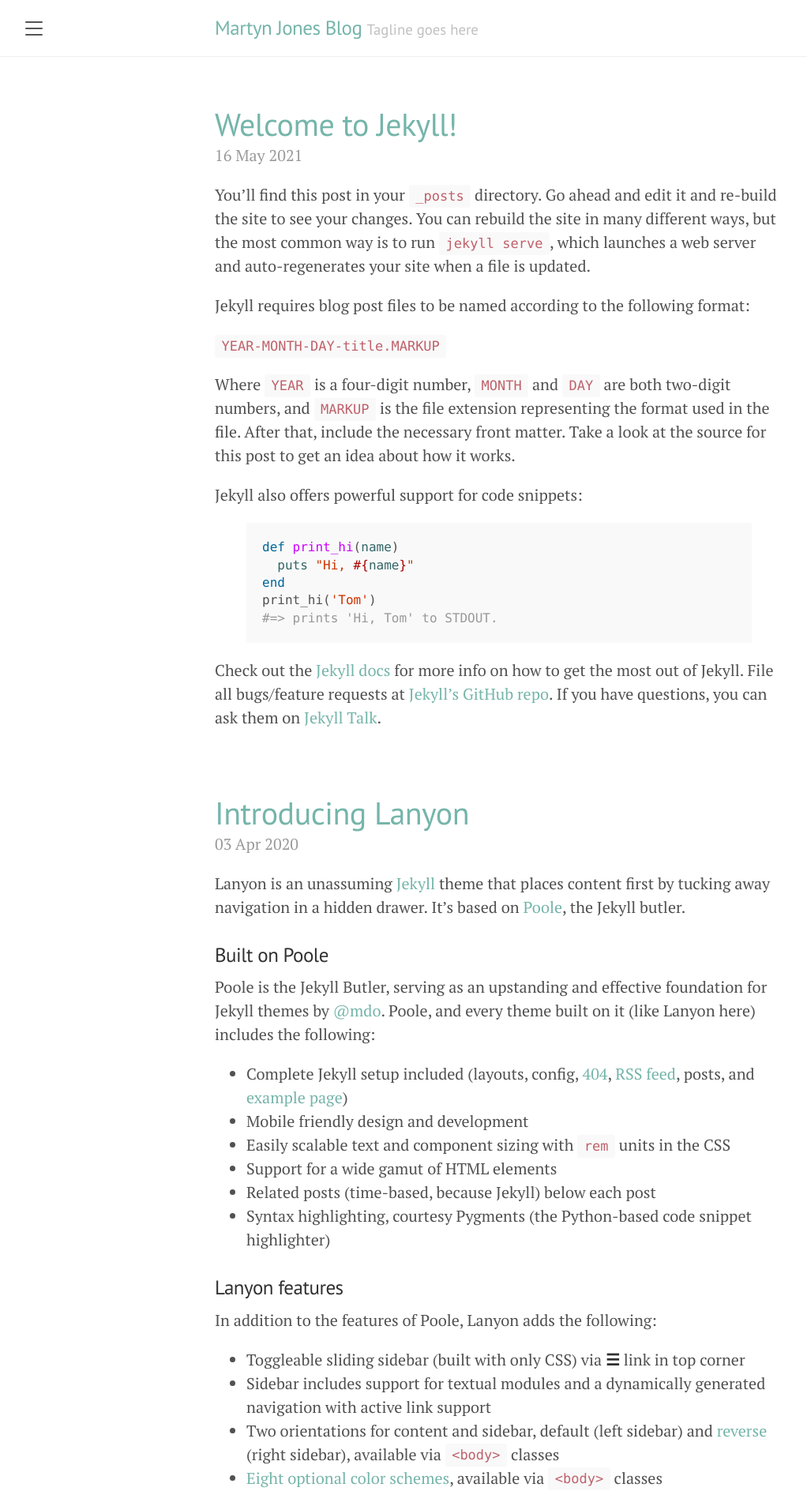
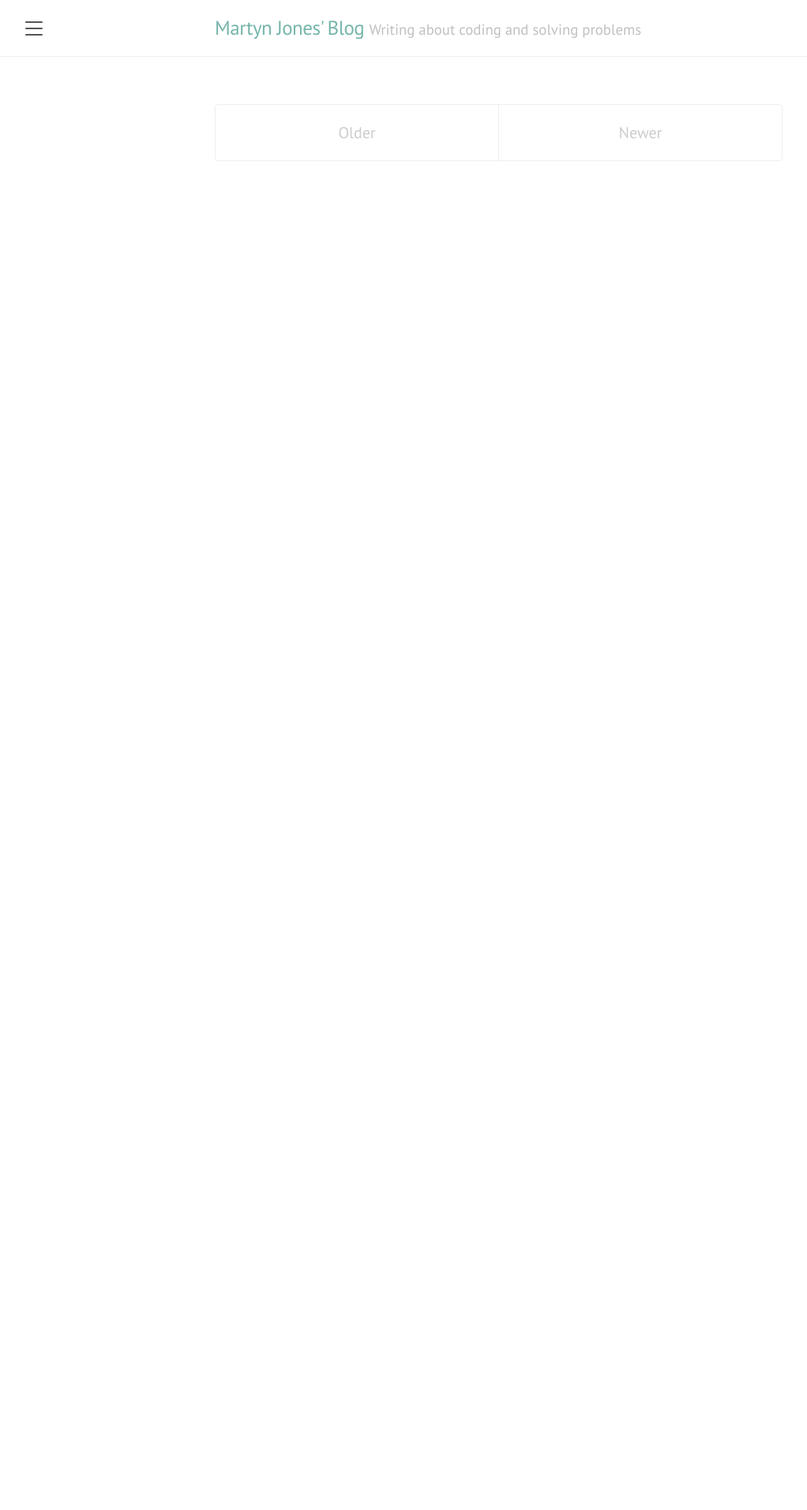
Before and after one commit to MartynJones87/MartynJones87.github.io, a Jekyll site: the page built from index.html, in a window 1280 px wide. Shown: the top 1912 px of the page at 79% size, without its empty margins (8-1030 px from the left). Built offline with Jekyll 4.4.1, drawn with Linux system fonts in a browser that asks for light colours; nearby versions of some CDN libraries; the list of posts is cut into pages by our own code; after the commit the page ends 900 px from its top, so only the background shows below that; some of the changed text lies outside the part shown.

Commit message:
Final theming changes

```diff
--- a/_config.yml
+++ b/_config.yml
@@ -1,6 +1,6 @@
 # Setup
-title:               Martyn Jones Blog
-tagline:             'Tagline goes here'
+title:               Martyn Jones' Blog
+tagline:             'Writing about coding and solving problems'
 #description:         'A reserved <a href="https://jekyllrb.com" target="_blank">Jekyll</a> theme that places the utmost gravity on content with a hidden drawer. Made by <a href="https://twitter.com/mdo" target="_blank">@mdo</a>.'
 description:         ''
 url:                 https://martynjones87.github.io
--- a/_includes/sidebar.html
+++ b/_includes/sidebar.html
@@ -5,7 +5,10 @@
 <!-- Toggleable sidebar -->
 <div class="sidebar" id="sidebar">
   <div class="sidebar-item">
-    <p>{{ site.description }}</p>
+    <!-- <p>{{ site.description }}</p> -->
+    <p>
+      <img src="https://secure.gravatar.com/avatar/8169e598329354aaaa6bbbd27a361b6a?s=240" alt="me">
+    </p>
   </div>
 
   <nav class="sidebar-nav">
@@ -25,9 +28,9 @@
       {% endif %}
     {% endfor %}
 
-    <a class="sidebar-nav-item" href="{{ site.github.repo }}/archive/v{{ site.version }}.zip">Download</a>
-    <a class="sidebar-nav-item" href="{{ site.github.repo }}">GitHub project</a>
-    <span class="sidebar-nav-item">Currently v{{ site.version }}</span>
+    <!-- <a class="sidebar-nav-item" href="{{ site.github.repo }}/archive/v{{ site.version }}.zip">Download</a> -->
+    <!-- <a class="sidebar-nav-item" href="{{ site.github.repo }}">GitHub project</a> -->
+    <!-- <span class="sidebar-nav-item">Currently v{{ site.version }}</span> -->
     <span class="sidebar-nav-item sidebar-social">
       <a href="https://twitter.com/thurboman" title="Twitter">
         <i class="fab fa-twitter fa-lg"></i>
--- a/_posts/2020-04-03-introducing-lanyon.md
+++ /dev/null
@@ -1,38 +0,0 @@
----
-layout: post
-title: Introducing Lanyon
----
-
-Lanyon is an unassuming [Jekyll](http://jekyllrb.com) theme that places content first by tucking away navigation in a hidden drawer. It's based on [Poole](http://getpoole.com), the Jekyll butler.
-
-### Built on Poole
-
-Poole is the Jekyll Butler, serving as an upstanding and effective foundation for Jekyll themes by [@mdo](https://twitter.com/mdo). Poole, and every theme built on it (like Lanyon here) includes the following:
-
-* Complete Jekyll setup included (layouts, config, [404](/404), [RSS feed](/atom.xml), posts, and [example page](/about))
-* Mobile friendly design and development
-* Easily scalable text and component sizing with `rem` units in the CSS
-* Support for a wide gamut of HTML elements
-* Related posts (time-based, because Jekyll) below each post
-* Syntax highlighting, courtesy Pygments (the Python-based code snippet highlighter)
-
-### Lanyon features
-
-In addition to the features of Poole, Lanyon adds the following:
-
-* Toggleable sliding sidebar (built with only CSS) via **☰** link in top corner
-* Sidebar includes support for textual modules and a dynamically generated navigation with active link support
-* Two orientations for content and sidebar, default (left sidebar) and [reverse](https://github.com/poole/lanyon#reverse-layout) (right sidebar), available via `<body>` classes
-* [Eight optional color schemes](https://github.com/poole/lanyon#themes), available via `<body>` classes
-
-[Head to the readme](https://github.com/poole/lanyon#readme) to learn more.
-
-### Browser support
-
-Lanyon is by preference a forward-thinking project. In addition to the latest versions of Chrome, Safari (mobile and desktop), and Firefox, it is only compatible with Internet Explorer 9 and above.
-
-### Download
-
-Lanyon is developed on and hosted with GitHub. Head to the <a href="https://github.com/poole/lanyon">GitHub repository</a> for downloads, bug reports, and features requests.
-
-Thanks!
--- a/_posts/2021-05-16-welcome-to-jekyll.markdown
+++ b/_posts/2021-05-16-welcome-to-jekyll.markdown
@@ -2,6 +2,7 @@
 layout: default
 title:  "Welcome to Jekyll!"
 date:   2021-05-16 20:06:59 +0100
+published: false
 categories: jekyll update
 ---
 You’ll find this post in your `_posts` directory. Go ahead and edit it and re-build the site to see your changes. You can rebuild the site in many different ways, but the most common way is to run `jekyll serve`, which launches a web server and auto-regenerates your site when a file is updated.
--- a/public/css/myStyle.css
+++ b/public/css/myStyle.css
@@ -1,5 +1,6 @@
 .sidebar img {
     margin: 0;
+    width: 100%;
   }
 
   .sidebar-social a {
```
Also changed, not shown: _posts/2020-04-01-whats-jekyll.md (+1 -0 lines), _posts/2020-04-02-example-content.md (+1 -0 lines).
